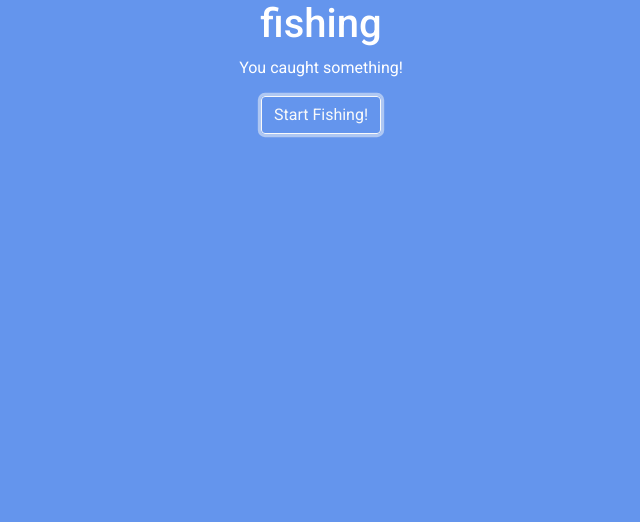
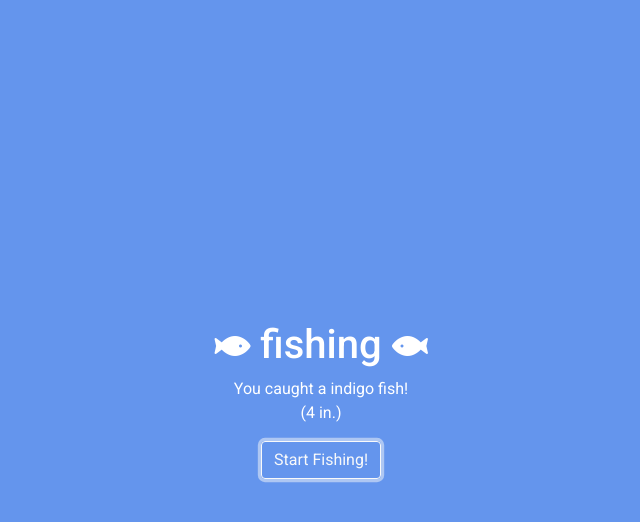
Before and after one commit to huedev/fishing, a plain HTML site: page index.html in a window 1280 px wide. Both pictures are taken after a click on the button "Start Fishing!". Shown: the whole page, without its empty margins (319-959 px from the left). Drawn offline with nearby package versions, Linux system fonts and the light colour scheme.

Commit message:
Fishing now generates a simple random fish

```diff
--- a/index.html
+++ b/index.html
@@ -18,27 +18,48 @@
     </head>
     <body>
         <div class="container">
-            <div class="row justify-content-center align-items-center">
+            <div class="row justify-content-center align-items-center vh-100">
                 <div class="col-12 text-center">
-                    <h1 class="text-center">fishing</h1>
+                    <h1 class="text-center">
+                        <small><i class="fas fa-fish"></i></small> fishing <small><i class="fas fa-fish fa-flip-horizontal"></i></small>
+                    </h1>
 
                     <p id="status">Go on, let's start fishing!</p>
 
-                    <button type="button" class="btn btn-outline-light" onclick="startFishing()">Start Fishing!</button>
+                    <button id="fishingButton" type="button" class="btn btn-outline-light">Start Fishing!</button>
                 </div>
             </div>
         </div>
 
         <!-- Optional JavaScript -->
         <!-- jQuery first, then Popper.js, then Bootstrap JS -->
-        <script src="https://code.jquery.com/jquery-3.3.1.slim.min.js" integrity="sha384-q8i/X+965DzO0rT7abK41JStQIAqVgRVzpbzo5smXKp4YfRvH+8abtTE1Pi6jizo" crossorigin="anonymous"></script>
+        <script src="https://code.jquery.com/jquery-3.3.1.min.js" integrity="sha256-FgpCb/KJQlLNfOu91ta32o/NMZxltwRo8QtmkMRdAu8=" crossorigin="anonymous"></script>
         <script src="https://cdnjs.cloudflare.com/ajax/libs/popper.js/1.14.7/umd/popper.min.js" integrity="sha384-UO2eT0CpHqdSJQ6hJty5KVphtPhzWj9WO1clHTMGa3JDZwrnQq4sF86dIHNDz0W1" crossorigin="anonymous"></script>
         <script src="https://stackpath.bootstrapcdn.com/bootstrap/4.3.1/js/bootstrap.min.js" integrity="sha384-JjSmVgyd0p3pXB1rRibZUAYoIIy6OrQ6VrjIEaFf/nJGzIxFDsf4x0xIM+B07jRM" crossorigin="anonymous"></script>
 
         <script>
-            function startFishing() {
-                document.getElementById("status").innerHTML = "You caught something!";
-            }
+            $(document).ready(function(){
+                // Get fish-describing words from external files
+                var adjectives;
+                $.get("adjectives.txt", function(txtFile){
+                    adjectives = txtFile.split("\n");
+                });
+
+                $("#fishingButton").click(function(){
+                    // Pick a random adjective from the array of adjectives
+                    var randomAdjective = adjectives[Math.floor(Math.random() * adjectives.length)];
+
+                    // Get a random value for the length of the fish within specified bounds
+                    var lengthMin = 4;
+                    var lengthMax = 48;
+                    var fishLength = Math.floor(Math.random() * (lengthMax - lengthMin + 1)) + lengthMin;
+
+                    // Display the caught fish!
+                    $("#status").html("You caught a " + randomAdjective + " fish!<br>(" + fishLength + " in.)");
+                });
+            });
+
+
         </script>
     </body>
 </html>
```
Also changed, not shown: adjectives.txt (added).
